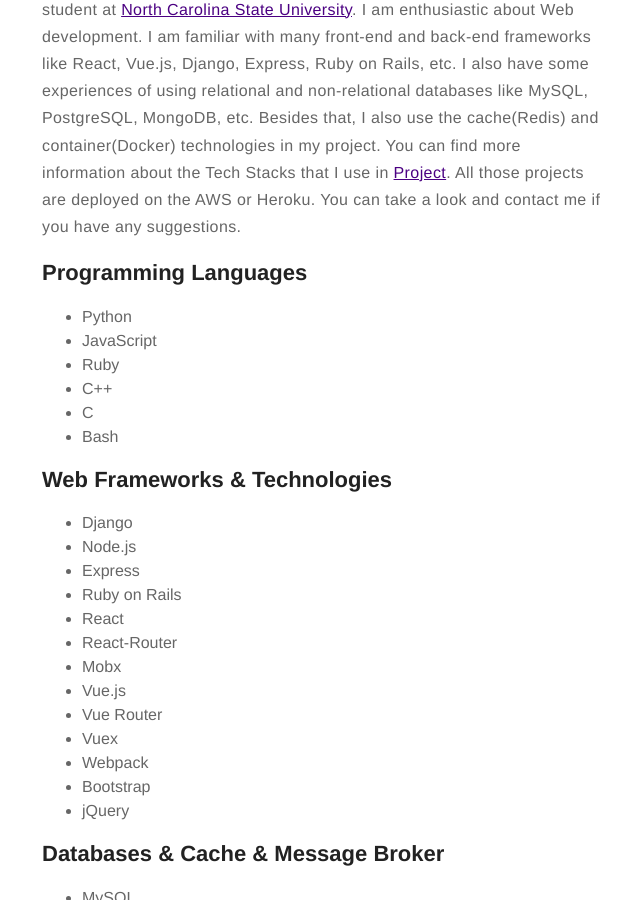
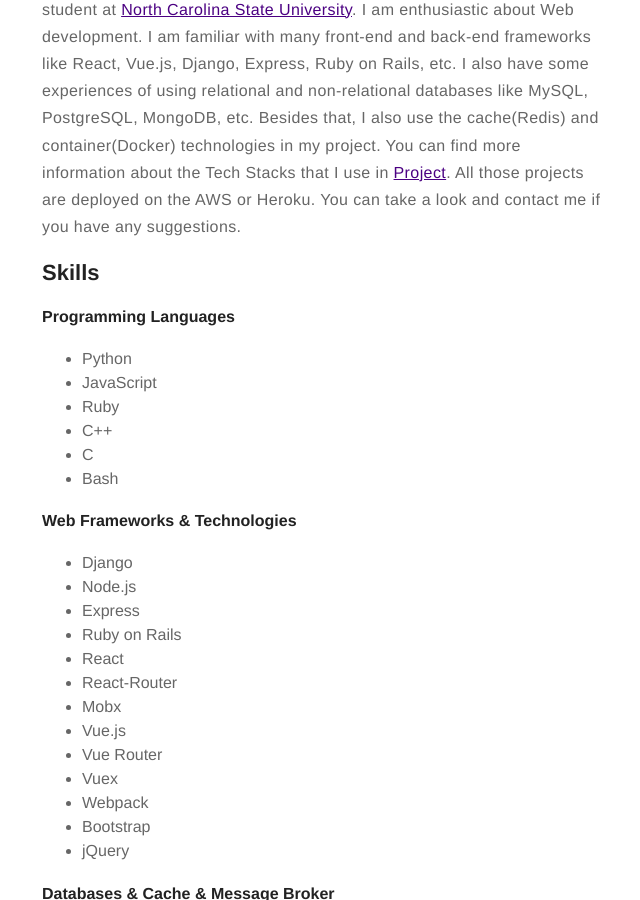
Before and after one commit to AnranZhou/AnranZhou.github.io, a Jekyll site: the page built from about.md, in a window 1280 px wide and 900 px high, scrolled down 548 px. Shown: the whole window, without its empty margins (318-958 px from the left). Built offline with Jekyll 4.4.1, drawn with Linux system fonts in a browser that asks for light colours.

Commit message:
minor revise of about page

```diff
--- a/about.md
+++ b/about.md
@@ -8,11 +8,11 @@ layout: page
 
 <h2>A short Introduction</h2>
 <p>
-This is Anran Zhou. Currently I'm a master of Computer Networking student at <a href="https://en.wikipedia.org/wiki/North_Carolina_State_University">North Carolina State University</a>. I am enthusiastic about Web development. I am familiar with many front-end and back-end frameworks like React, Vue.js, Django, Express, Ruby on Rails, etc. I also have some experiences of using relational and non-relational databases like MySQL, PostgreSQL, MongoDB, etc. Besides that, I also use the cache(Redis) and container(Docker) technologies in my project. You can find more information about the Tech Stacks that I use in <a href="anranzhou.com/projects">Project</a>. All those projects are deployed on the AWS or Heroku. You can take a look and contact me if you have any suggestions.
+This is Anran Zhou. Currently I'm a master of Computer Networking student at <a href="https://en.wikipedia.org/wiki/North_Carolina_State_University">North Carolina State University</a>. I am enthusiastic about Web development. I am familiar with many front-end and back-end frameworks like React, Vue.js, Django, Express, Ruby on Rails, etc. I also have some experiences of using relational and non-relational databases like MySQL, PostgreSQL, MongoDB, etc. Besides that, I also use the cache(Redis) and container(Docker) technologies in my project. You can find more information about the Tech Stacks that I use in <a href="https://anranzhou.com/projects">Project</a>. All those projects are deployed on the AWS or Heroku. You can take a look and contact me if you have any suggestions.
 </p>
 
-
-<h2>Programming Languages</h2>
+<h2>Skills</h2>
+<h4>Programming Languages</h4>
 <ul class="skill-list">
 	<li>Python</li>
 	<li>JavaScript</li>
@@ -21,7 +21,7 @@ This is Anran Zhou. Currently I'm a master of Computer Networking student at <a
 	<li>C</li>
 	<li>Bash</li>
 </ul>
-<h2>Web Frameworks & Technologies</h2>
+<h4>Web Frameworks & Technologies</h4>
 <ul class="skill-list">
 	<li>Django</li>
 	<li>Node.js</li>
@@ -37,7 +37,7 @@ This is Anran Zhou. Currently I'm a master of Computer Networking student at <a
 	<li>Bootstrap</li>
 	<li>jQuery</li>
 </ul>
-<h2>Databases & Cache & Message Broker</h2>
+<h4>Databases & Cache & Message Broker</h4>
 <ul class="skill-list">
 	<li>MySQL</li>
 	<li>PostgreSQL</li>
```
